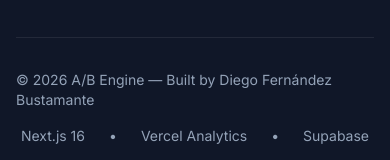
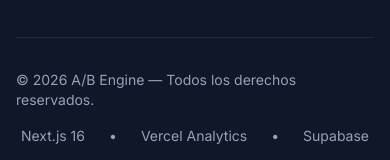
Before and after one commit to Diegofbis63/landing-page-ab-test, a Next.js app: page / in a window 390 px wide. Shown: the part 9004-9164 px from the top of the page. Built offline with nearby package versions, Linux system fonts and the light colour scheme; no server answers.

Commit message:
chore(branding): white-label project by removing original signatures

```diff
--- a/src/components/Footer.tsx
+++ b/src/components/Footer.tsx
@@ -60,7 +60,7 @@ export function Footer() {
         <div className="border-t mt-12 pt-8">
           <div className="flex flex-col md:flex-row justify-between items-center gap-4">
             <p className="text-sm text-muted-foreground">
-              © 2026 A/B Engine — Built by Diego Fernández Bustamante
+              © 2026 A/B Engine — Todos los derechos reservados.
             </p>
             <div className="flex items-center gap-6 text-sm text-muted-foreground">
               <span>Next.js 16</span>
--- a/src/components/Navbar.tsx
+++ b/src/components/Navbar.tsx
@@ -19,7 +19,7 @@ export function Navbar() {
                     <div className="h-8 w-8 rounded-full bg-gradient-to-br from-indigo-500 to-purple-500 flex items-center justify-center shadow-[0_0_15px_rgba(99,102,241,0.5)]">
                         <span className="text-white font-black text-xs tracking-tighter">A/B</span>
                     </div>
-                    <span className="text-white font-bold tracking-tight text-sm hidden sm:block">Antigravity Engine</span>
+                    <span className="text-white font-bold tracking-tight text-sm hidden sm:block">A/B Engine</span>
                 </div>
 
                 {/* Action Button */}
```
